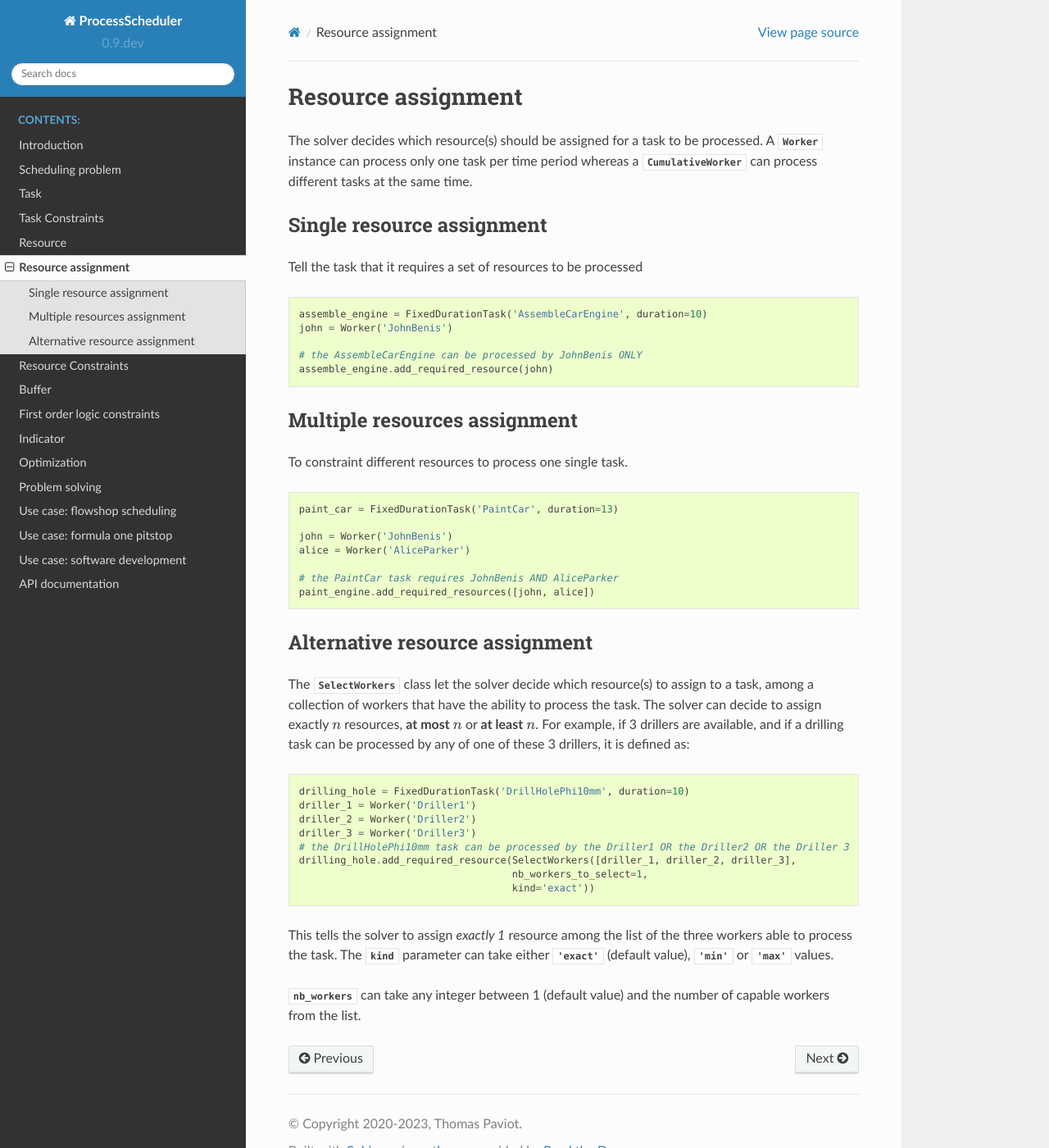
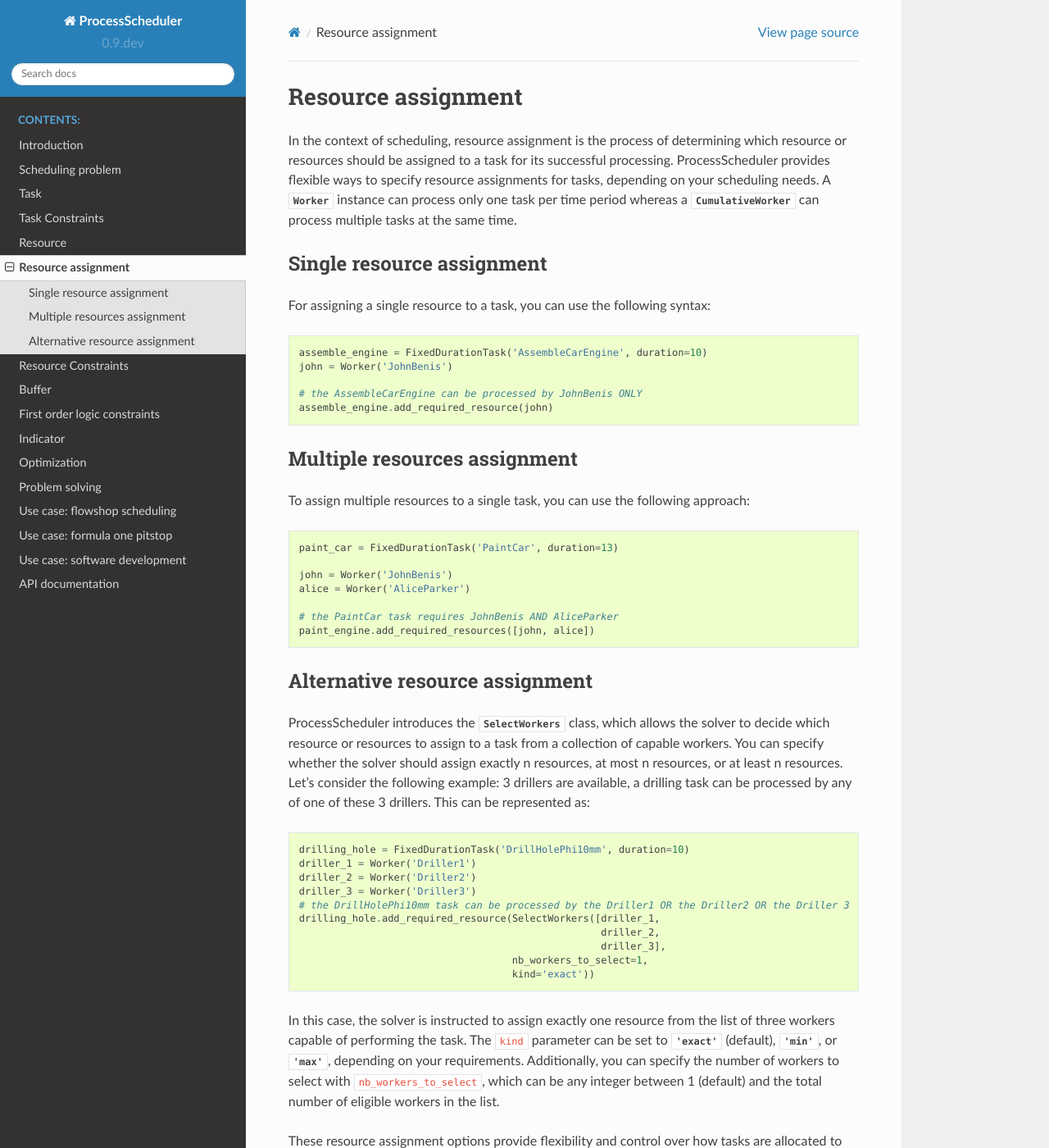
Before and after one commit to tpaviot/ProcessScheduler, a Sphinx documentation site: the page built from doc/resource_assignment.rst, in a window 1280 px wide and 1400 px high. Shown: the whole window at 82% size. Built offline with Sphinx 7.4.7 and the Read the Docs theme 2.0.0, drawn with Linux system fonts in a browser that asks for light colours; some of the changed text lies outside the part shown.

Commit message:
Fix resource assignement documentation

```diff
--- a/doc/resource_assignment.rst
+++ b/doc/resource_assignment.rst
@@ -1,11 +1,12 @@
+*******************
 Resource assignment
-===================
+*******************
 
-The solver decides which resource(s) should be assigned for a task to be processed. A :class:`Worker` instance can process only one task per time period whereas a :class:`CumulativeWorker` can process different tasks at the same time.
+In the context of scheduling, resource assignment is the process of determining which resource or resources should be assigned to a task for its successful processing. ProcessScheduler provides flexible ways to specify resource assignments for tasks, depending on your scheduling needs. A :class:`Worker` instance can process only one task per time period whereas a :class:`CumulativeWorker` can process multiple tasks at the same time.
 
 Single resource assignment
-^^^^^^^^^^^^^^^^^^^^^^^^^^
-Tell the task that it requires a set of resources to be processed
+==========================
+For assigning a single resource to a task, you can use the following syntax:
 
 .. code-block:: python
 
@@ -17,9 +18,8 @@
 
 
 Multiple resources assignment
-^^^^^^^^^^^^^^^^^^^^^^^^^^^^^
-
-To constraint different resources to process one single task.
+============================
+To assign multiple resources to a single task, you can use the following approach:
 
 .. code-block:: python
 
@@ -32,8 +32,8 @@
     paint_engine.add_required_resources([john, alice])
 
 Alternative resource assignment
-^^^^^^^^^^^^^^^^^^^^^^^^^^^^^^^
-The :class:`SelectWorkers` class let the solver decide which resource(s) to assign to a task, among a collection of workers that have the ability to process the task. The solver can decide to assign exactly :math:`n` resources, **at most** :math:`n` or **at least** :math:`n`. For example, if 3 drillers are available, and if a drilling task can be processed by any of one of these 3 drillers, it is defined as:
+===============================
+ProcessScheduler introduces the :class:`SelectWorkers` class, which allows the solver to decide which resource or resources to assign to a task from a collection of capable workers. You can specify whether the solver should assign exactly n resources, at most n resources, or at least n resources. Let's consider the following example: 3 drillers are available, a drilling task can be processed by any of one of these 3 drillers. This can be represented as:
 
 .. code-block:: python
 
@@ -42,10 +42,12 @@
     driller_2 = Worker('Driller2')
     driller_3 = Worker('Driller3')
     # the DrillHolePhi10mm task can be processed by the Driller1 OR the Driller2 OR the Driller 3
-    drilling_hole.add_required_resource(SelectWorkers([driller_1, driller_2, driller_3],
+    drilling_hole.add_required_resource(SelectWorkers([driller_1,
+                                                       driller_2,
+                                                       driller_3],
                                         nb_workers_to_select=1,
                                         kind='exact'))
 
-This tells the solver to assign *exactly 1* resource among the list of the three workers able to process the task. The :attr:`kind` parameter can take either :const:`'exact'` (default value), :const:`'min'` or :const:`'max'` values.
+In this case, the solver is instructed to assign exactly one resource from the list of three workers capable of performing the task. The ``kind`` parameter can be set to :const:`'exact'` (default), :const:`'min'`, or :const:`'max'`, depending on your requirements. Additionally, you can specify the number of workers to select with ``nb_workers_to_select``, which can be any integer between 1 (default) and the total number of eligible workers in the list.
 
-:const:`nb_workers` can take any integer between 1 (default value) and the number of capable workers from the list.
+These resource assignment options provide flexibility and control over how tasks are allocated to available resources, ensuring efficient scheduling in various use cases.
```
